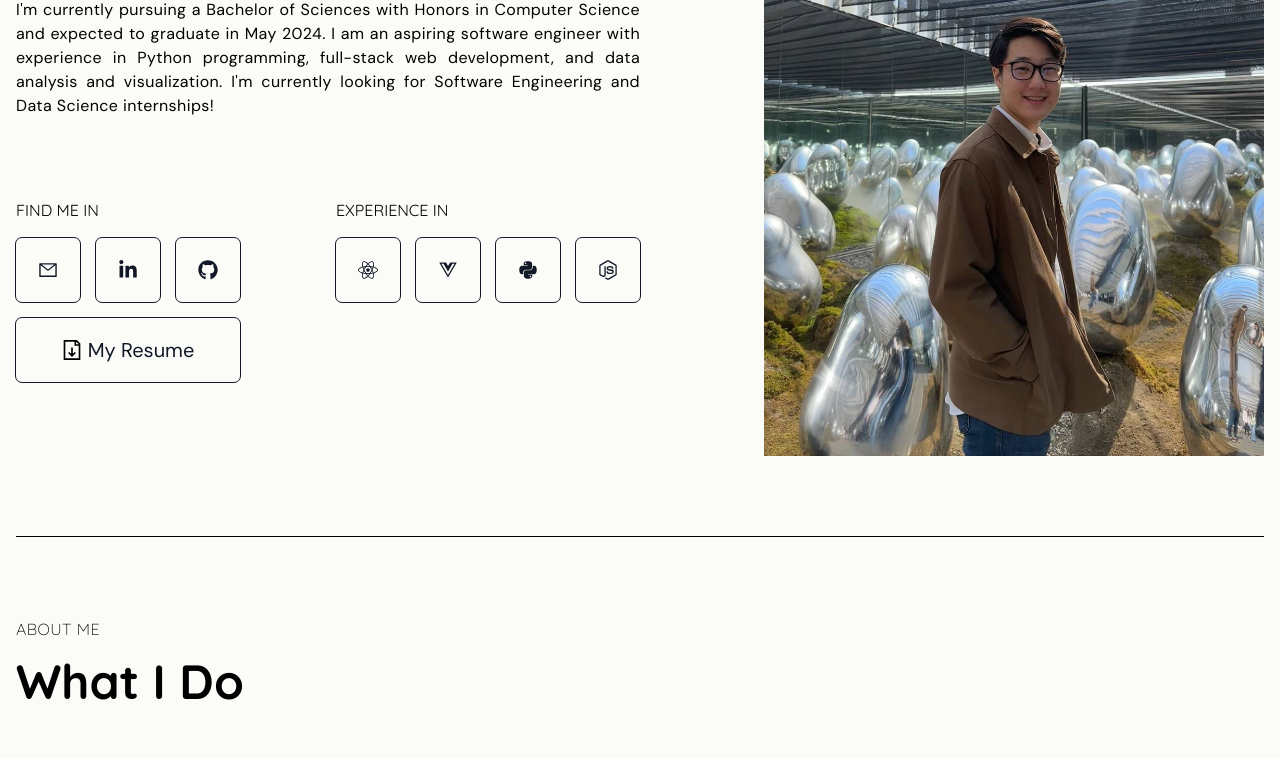
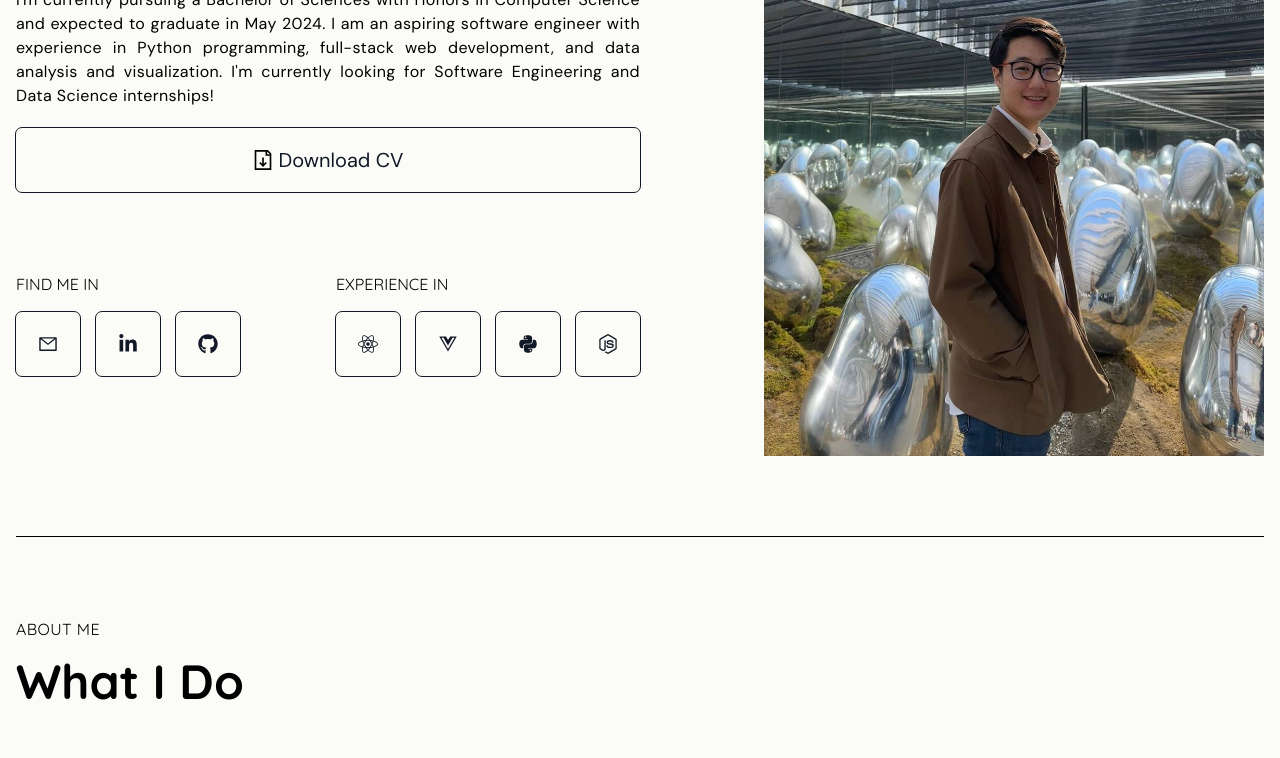
Before and after one commit to gojohnjacob/Portfolio-Website, a React (Create React App) app: page / in a window 1280 px wide. Shown: the part 360-1118 px from the top of the page. Built offline with nearby package versions, Linux system fonts and the light colour scheme.

Commit message:
ui improvements

```diff
--- a/src/components/banner/Banner.jsx
+++ b/src/components/banner/Banner.jsx
@@ -18,9 +18,8 @@ const Banner = () => {
         id="home"
         className="w-full pt-10 pb-20 flex flex-col gap-10 xl:gap-0 lgl:flex-row items-center border-b-[1px] font-titleFont border-b-black"
     >
-        <div className="w-full lgl:w-1/2 flex flex-col gap-20">
+        <div className="w-full h-full lgl:w-1/2 flex flex-col gap-20">
             <div className="flex flex-col gap-5">
-            {/* <h4 className="text-lg font-normal"></h4> */}
                     <h1 className="text-6xl font-bold text-black">
                         Hi, I'm <span className="text-designColor capitalize">John Jacob Go</span>
                     </h1>
@@ -37,10 +36,16 @@ const Banner = () => {
                     I am an aspiring software engineer with experience in Python programming, full-stack web development,
                     and data analysis and visualization. I'm currently looking for Software Engineering and Data Science internships!
                     </p>
+                <a href="resume.pdf" download className="h-16 w-auto outline outline-1 bg-transparent bg-opacity-25 text-gray-900 text-xl inline-flex items-center justify-center rounded-md hover:bg-opacity-40 hover:-translate-y-1 transition-all hover:text-designColor cursor-pointer duration-300;">
+                        <div className="flex flex-row gap-1.5 items-center justify-center text-md font-bodyFont">
+                            <GrDocumentDownload />
+                            <p>Download CV</p>
+                        </div>
+                    </a>
             </div>
 
 
-            <div className="flex flex-col xl:flex-row gap-6 justify-between">
+            <div className="flex flex-col xl:flex-row gap-6 justify-between bottom-0">
                 <div className="flex flex-col">
                     <div className="mb-4">
                         <h2 className="text-base uppercase font-titleFont mb-4">
@@ -58,12 +63,6 @@ const Banner = () => {
                             </a>
                         </div>
                     </div>
-                    <a href="resume.pdf" download className="h-16 w-auto outline outline-1 bg-transparent bg-opacity-25 text-gray-900 text-xl inline-flex items-center justify-center rounded-md hover:bg-opacity-40 hover:-translate-y-1 transition-all hover:text-designColor cursor-pointer duration-300;">
-                        <div className="flex flex-row gap-1.5 items-center justify-center text-md font-bodyFont">
-                            <GrDocumentDownload />
-                            <p>My Resume</p>
-                        </div>
-                    </a>
                 </div>
                 <div>
                     <h2 className="text-base uppercase font-titleFont mb-4">
--- a/src/components/contact/Contact.jsx
+++ b/src/components/contact/Contact.jsx
@@ -19,12 +19,7 @@ const Contact = () => {
         </div>
         <div className="w-full">
         <div className="w-full h-auto flex flex-col lgl:flex-row justify-between">
-        <div className="w-full outline outline-1 lgl:w-[35%] h-full bg-transparent p-4 lgl:p-8 rounded-lg flex flex-col gap-8 justify-center">
-      {/* <img
-        className="w-full h-64 object-cover rounded-lg mb-2"
-        src={contactImg}
-        alt="contactImg"
-      /> */}
+        <div className="w-full outline outline-1 lgl:w-[35%] lgl:self-stretch bg-transparent p-4 lgl:p-8 rounded-lg flex flex-col gap-8 justify-center">
         <div className="flex flex-col gap-4">
         <h3 className="text-3xl font-bold text-black">John Jacob Go</h3>
         <p className="text-lg font-normal text-black">
--- a/src/components/layouts/Title.jsx
+++ b/src/components/layouts/Title.jsx
@@ -1,7 +1,7 @@
 const Title = ({title, desc}) => {
     return (
         <div className="flex flex-col gap-4 font-titleFont mb-14">
-            <h3 className="text-base uppercase font-light text-black tracking-wide">
+            <h3 className="text-base uppercase font-normal text-black tracking-wide">
                 {title}
             </h3>
             <h1 className="text-4xl md:text-5xl text-black font-bold capitalize">
```
Lines whose indentation alone changed are shown as unchanged.
